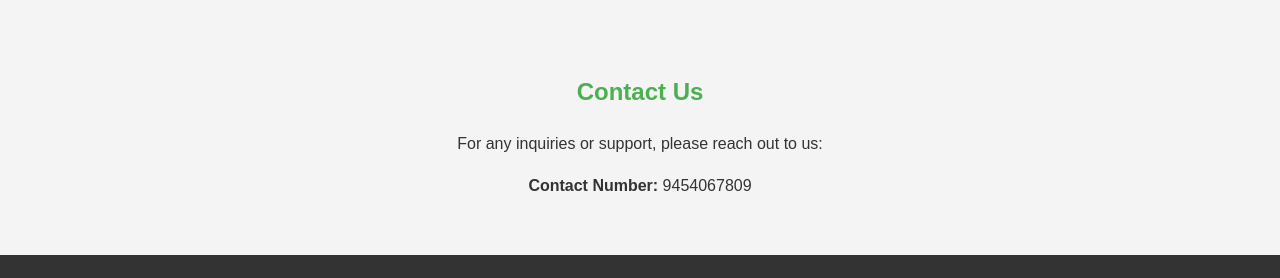
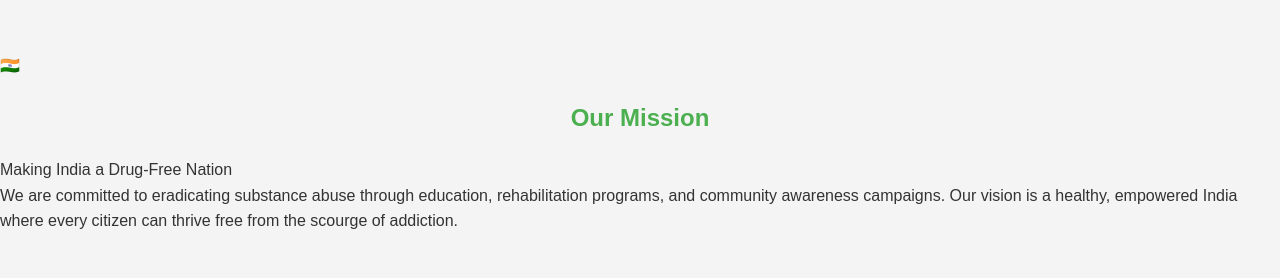
Before and after one commit to mt326/mother-charitable-trust, a plain HTML site: page index.html in a window 1280 px wide. Shown: the part 2596-2874 px from the top of the page. Drawn offline with Linux system fonts and the light colour scheme.

Commit message:
Update index.html

```diff
--- a/index.html
+++ b/index.html
@@ -113,6 +113,16 @@
             </ul>
         </div>
     </section>
+    <section class="mission">
+        <div class="mission-content">
+            <div class="mission-icon">🇮🇳</div>
+            <h2>Our Mission</h2>
+            <div class="mission-statement">Making India a Drug-Free Nation</div>
+            <div class="mission-subtext">
+                We are committed to eradicating substance abuse through education, rehabilitation programs, and community awareness campaigns. Our vision is a healthy, empowered India where every citizen can thrive free from the scourge of addiction.
+            </div>
+        </div>
+    </section>
 
     <section class="contact">
         <div class="container">
```
